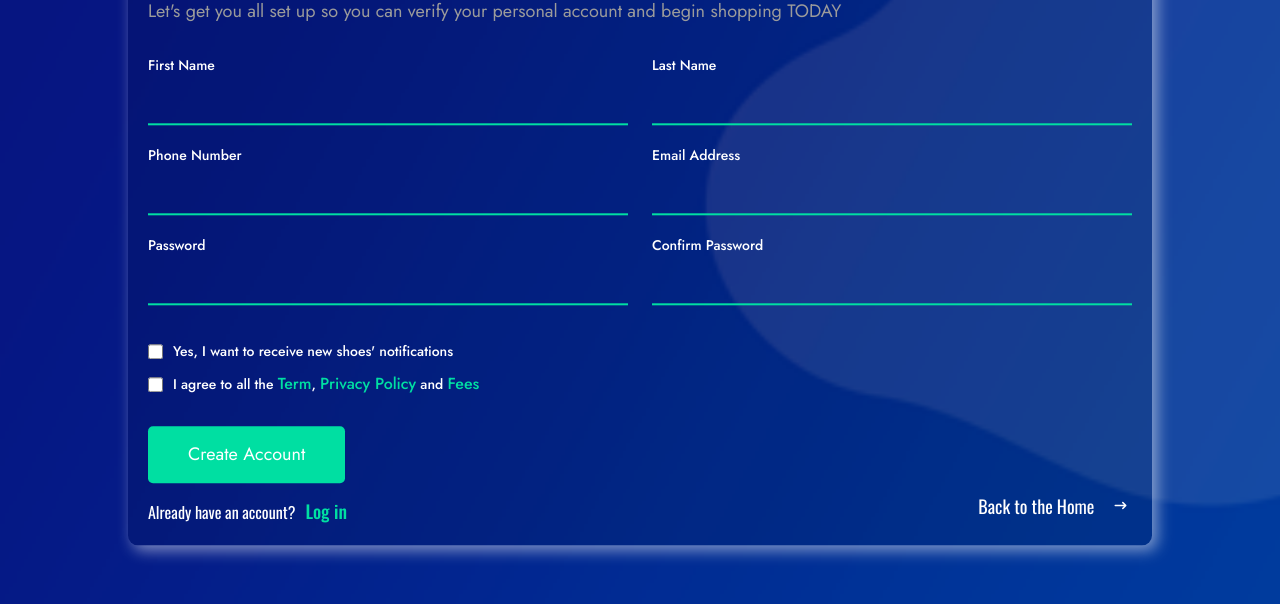
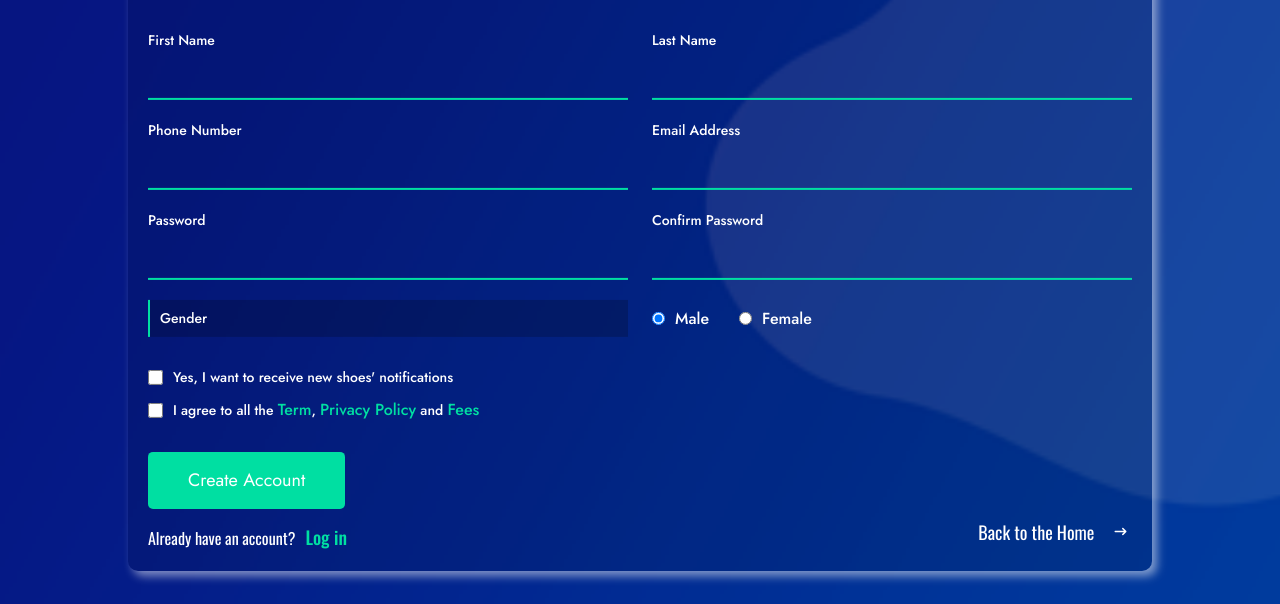
Before and after one commit to hqbao000101/BCS07_CAPSTONE2_G4_ShoeShop, a plain HTML site: page views/register.html in a window 1280 px wide. Shown: the part 196-800 px from the top of the page. Drawn offline with nearby package versions, Linux system fonts and the light colour scheme; no server answers.

Commit message:
update: register-gender

```diff
--- a/asset/scss/pages/_register.scss
+++ b/asset/scss/pages/_register.scss
@@ -8,7 +8,7 @@
   .register_form {
     background-color: rgba(0, 0, 0, 0.1);
     border-radius: 10px;
-    box-shadow: 5px 5px 15px rgba(255, 255, 255, 0.5);
+    box-shadow: 5px 5px 10px rgba(255, 255, 255, 0.5);
     padding: 20px;
     width: 80%;
     position: absolute;
@@ -35,10 +35,21 @@
       }
     }
     .form_body {
+      margin-bottom: 30px !important;
       label {
         @include testStyle($fs-14, $fw-medium, white);
         font-family: "Jost", sans-serif;
       }
+
+      h3 {
+        @include testStyle($fs-14, $fw-medium, white);
+        font-family: "Jost", sans-serif;
+        border-left: 2px solid $primary-color;
+        padding: 10px 0 10px 10px;
+        background-color: rgba(0, 0, 0, 0.2);
+        margin: 0;
+      }
+
       input {
         margin-bottom: 20px;
         background-color: transparent;
@@ -52,6 +63,29 @@
         &:focus {
           box-shadow: none;
           border-bottom-color: #ff7675;
+        }
+      }
+      .form_gender {
+        display: flex;
+        justify-content: flex-start;
+        align-items: center;
+        input {
+          margin: 0;
+          &:nth-child(1) {
+            margin-right: 10px;
+          }
+          &:nth-child(3) {
+            margin: 0 10px 0 30px;
+          }
+        }
+        label {
+          @include testStyle($fs-16, $fw-medium, white);
+          font-family: "Jost", sans-serif;
+          cursor: pointer;
+          transition: all 0.5s;
+          &:hover {
+            color: $primary-color;
+          }
         }
       }
     }
--- a/controllers/helper.js
+++ b/controllers/helper.js
@@ -43,7 +43,7 @@ function loopUpdateContent(arr, stt, result) {
           </div>
           <!-- todo: sale-info -->
           <div class="sales_info">
-            <a href="../views/detail.html">
+            <a href="../views/detail.html" onclick="shoeDetails(${item.id})">
               <h4>${item.name}</h4>
             </a>
             <div class="info_stars">
--- a/models/User.js
+++ b/models/User.js
@@ -0,0 +1,12 @@
+class User {
+  // todo: attributes
+  constructor() {
+    this.name = "";
+    this.phone = "";
+    this.email = "";
+    this.password = "";
+    this.gender = true;
+  }
+
+  // todo: methods
+}
--- a/views/register.html
+++ b/views/register.html
@@ -3,7 +3,7 @@
   <head>
     <link
       rel="shortcut icon"
-      href="./asset/img/favicon.png"
+      href="../asset/img/favicon.png"
       type="image/x-icon"
     />
     <title>G4 ShoeShop - Register</title>
@@ -53,7 +53,7 @@
             <h2>Visit our website with the best experience</h2>
             <p>
               Let's get you all set up so you can verify your personal account
-              and begin shopping TODAY
+              and begin shopping now
             </p>
           </div>
 
@@ -109,18 +109,40 @@
                 id="confirmPassword"
               />
             </div>
+
+            <!-- todo: radio - gender -->
+            <div class="col-md-6">
+              <h3>Gender</h3>
+            </div>
+
+            <div class="col-md-6 form_gender mt-4 mt-md-0">
+              <input type="radio" name="gender" id="male" checked/>
+              <label for="male">Male</label>
+              <input type="radio" name="gender" id="female" />
+              <label for="female">Female</label>
+            </div>
           </div>
 
           <div class="form_check">
             <!-- todo: checkboxes -->
             <div class="receive_check mb-4 mb-sm-0">
-              <input type="checkbox" id="receiveEmails" name="receiveEmails" class="mb-3 mb-sm-0"/>
+              <input
+                type="checkbox"
+                id="receiveEmails"
+                name="receiveEmails"
+                class="mb-3 mb-sm-0"
+              />
               <label for="receiveEmails"
                 >Yes, I want to receive new shoes' notifications</label
               >
             </div>
             <div class="agree_check">
-              <input type="checkbox" id="agreement" name="agreement" class="mb-3 mb-sm-0"/>
+              <input
+                type="checkbox"
+                id="agreement"
+                name="agreement"
+                class="mb-3 mb-sm-0"
+              />
               <label for="agreement"
                 >I agree to all the <span>Term</span>,
                 <span>Privacy Policy</span> and <span>Fees</span></label
@@ -129,7 +151,6 @@
             <!-- todo: button -->
             <button type="button" id="create">Create Account</button>
           </div>
-
 
           <!-- todo: login -->
           <div class="login_section">
@@ -169,10 +190,9 @@
     ></script>
 
     <!-- ! JS -->
-    <script src="../models/Shoe.js"></script>
     <script src="../models/User.js"></script>
     <script src="../controllers/validation.js"></script>
     <script src="../controllers/helper.js"></script>
-    <script src="../controllers/main.js"></script>
+    <script src="../controllers/register.js"></script>
   </body>
 </html>
```
Also changed, not shown: index.html (+0 -3 lines), asset/css/style.css, controllers/register.js (added), 1 other file.
